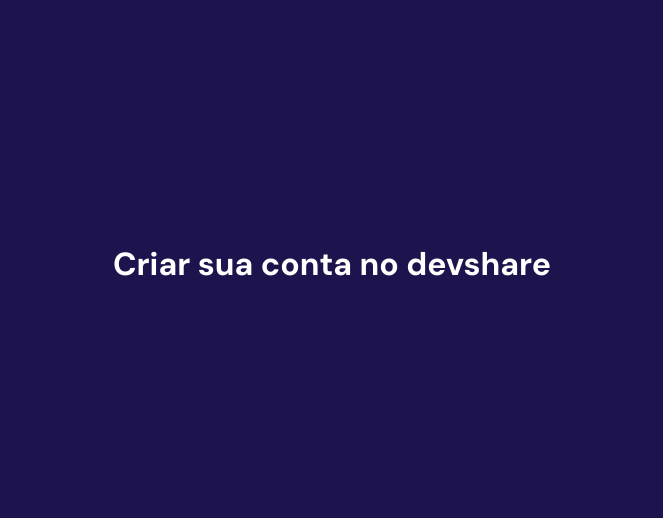
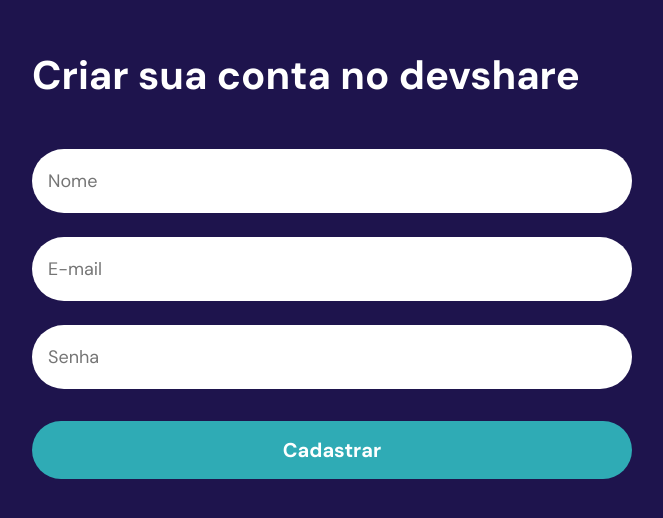
Before and after one commit to jvolima/devshare-front, a Next.js app: page /register in a window 1280 px wide. Shown: the part 136-654 px from the top of the page, without its empty margins (308-971 px from the left). Built offline with nearby package versions, Linux system fonts and the light colour scheme.

Commit message:
Separação dos componentes Input e Button para os formulários

```diff
--- /dev/null
+++ b/src/components/FormElements/Button/index.tsx
@@ -0,0 +1,14 @@
+import { ReactNode } from "react";
+import { FormButton } from "./styles";
+
+interface ButtonProps {
+  children: ReactNode;
+}
+
+export function Button({ children }: ButtonProps) {
+  return (
+    <FormButton type="submit">
+      {children}
+    </FormButton>
+  )
+}
--- /dev/null
+++ b/src/components/FormElements/Button/styles.ts
@@ -0,0 +1,18 @@
+import styled from "styled-components";
+
+export const FormButton = styled.button`
+  margin-top: 2rem;
+  border-radius: 2.5rem;
+  padding: 1rem 1rem;
+  background: var(--blue-300);
+  border: 0;
+  color: var(--white);
+  font-weight: bold;
+  font-size: 1.25rem;
+
+  transition: filter 0.2s;
+
+  &:hover {
+    filter: brightness(0.8)
+  }
+`
--- /dev/null
+++ b/src/components/FormElements/Input/index.tsx
@@ -0,0 +1,19 @@
+import { InputHTMLAttributes } from "react";
+import { FormInput } from "./styles";
+
+interface InputProps extends InputHTMLAttributes<HTMLInputElement> {
+  type: string;
+  name: string;
+  placeholder: string;
+}
+
+export function Input({ type, name, placeholder, ...rest }: InputProps) {
+  return (
+    <FormInput
+      type={type}
+      name={name}
+      placeholder={placeholder}
+      {...rest}
+    />
+  )
+}
--- /dev/null
+++ b/src/components/FormElements/Input/styles.ts
@@ -0,0 +1,13 @@
+import styled from "styled-components";
+
+export const FormInput = styled.input`
+  border-radius: 2.5rem;
+  border: 0;
+  padding: 1.25rem 1rem;
+  outline: none;
+  font-size: 1.125rem;
+
+  & + input {
+    margin-top: 1.5rem;
+  }
+`
--- a/src/components/Register/FormRegister/index.tsx
+++ b/src/components/Register/FormRegister/index.tsx
@@ -1,9 +1,42 @@
+import { useState } from "react";
+import { Button } from "../../FormElements/Button";
+import { Input } from "../../FormElements/Input";
 import { Container } from "./styles";
 
 export function FormRegister() {
+  const [name, setName] = useState('');
+  const [email, setEmail] = useState('');
+  const [password, setPassword] = useState('');
+
+  function handleRegister() {
+
+  }
+
   return (
     <Container>
       <h1>Criar sua conta no devshare</h1>
+      <form onSubmit={handleRegister}>
+        <Input
+          type="text"
+          name="name"
+          onChange={data => setName(data.target.value)}
+          placeholder="Nome"
+        />
+        <Input
+          type="email"
+          name="email"
+          onChange={data => setEmail(data.target.value)}
+          placeholder="E-mail"
+        />
+        <Input
+          type="password"
+          name="password"
+          onChange={data => setPassword(data.target.value)}
+          placeholder="Senha"
+        />
+
+        <Button>Cadastrar</Button>
+      </form>
     </Container>
   )
 }
--- a/src/components/Register/FormRegister/styles.ts
+++ b/src/components/Register/FormRegister/styles.ts
@@ -1,5 +1,15 @@
 import styled from "styled-components";
 
 export const Container = styled.div`
+  width: 100%;
 
+  h1 {
+    font-size: 2.5rem;
+  }
+
+  form {
+    margin-top: 3rem;
+    display: flex;
+    flex-direction: column;
+  }
 `
```
Also changed, not shown: src/components/SignIn/FormLogin/index.tsx (+8 -5 lines), src/components/SignIn/FormLogin/styles.ts (+0 -29 lines).
